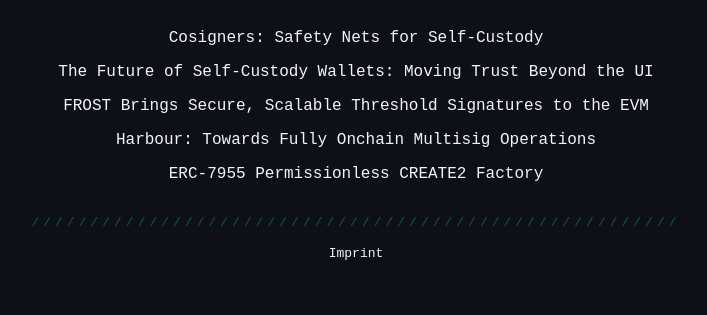
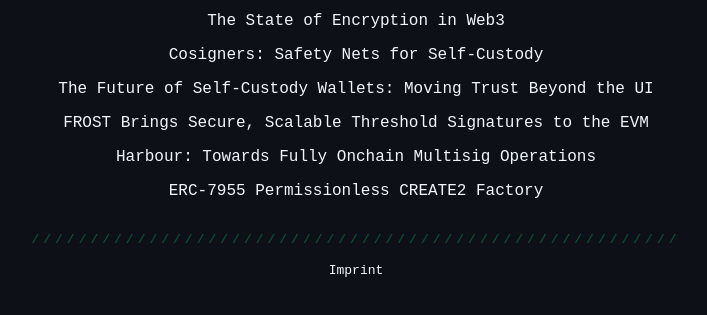
Before and after one commit to safe-research/safe-research.github.io, a plain HTML site: page index.html in a window 1280 px wide. Shown: the part 407-722 px from the top of the page, without its empty margins (284-991 px from the left). Drawn offline with Linux system fonts and the light colour scheme.

Commit message:
Update index.html (#19)

```diff
--- a/index.html
+++ b/index.html
@@ -77,6 +77,9 @@
         <p class="spacer">///////////////////////////////////////////////////////</p>
         <ul>
           <li>
+            <a href="https://safe.global/blog/safe-research-the-state-of-encryption-in-web3?utm_source=safe_dev" target="_blank">The State of Encryption in Web3</a>
+          </li>
+          <li>
             <a href="https://safe.global/blog/safe-research-cosigners-safety-nets-for-self-custody?utm_source=safe_dev" target="_blank">Cosigners: Safety Nets for Self-Custody</a>
           </li>
           <li>
```
